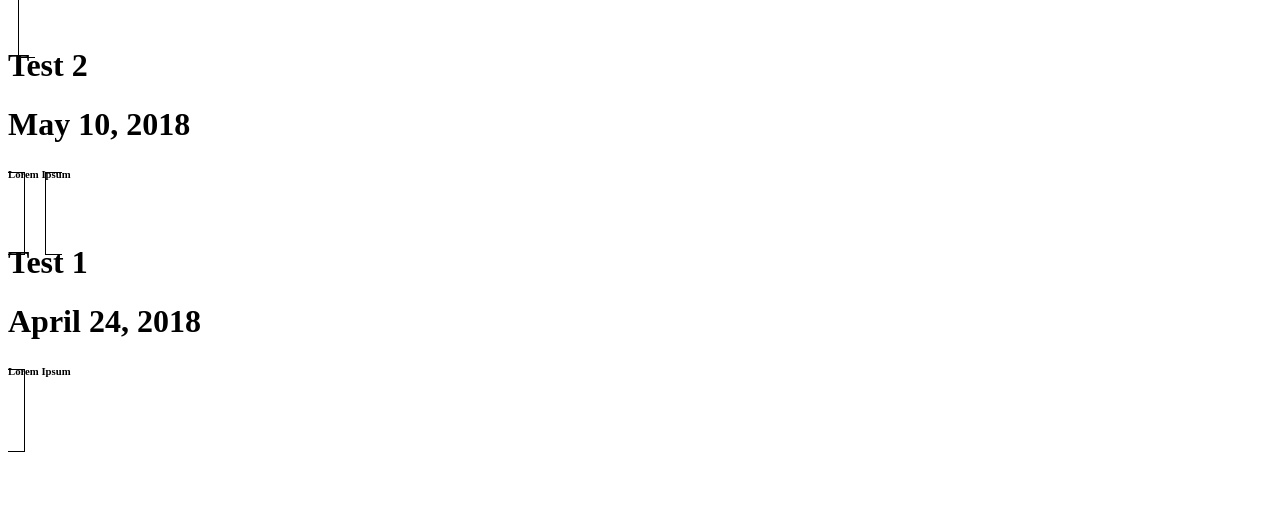
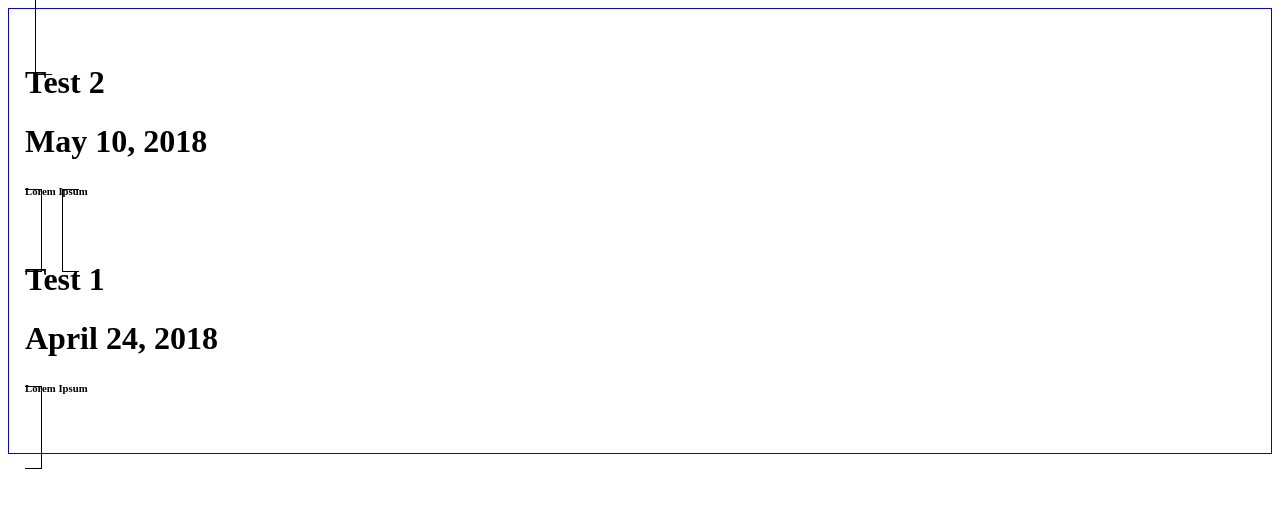
Before and after one commit to bmanalac/netlify_blog, a Gatsby site: page /posts in a window 1280 px wide. Built offline with nearby package versions, Linux system fonts and the light colour scheme; Gatsby itself is replaced by a stand-in of ours.

Commit message:
eslint config

```diff
--- a/src/layouts/index.js
+++ b/src/layouts/index.js
@@ -36,7 +36,7 @@ const Layout = ({ children, data }) => (
 )
 
 Layout.propTypes = {
-  children: PropTypes.func.isRequired,
+  children: PropTypes.func,
 }
 
 export default Layout
--- a/src/pages/posts/2018-04-24-post1/index.md
+++ b/src/pages/posts/2018-04-24-post1/index.md
@@ -1,5 +1,5 @@
 ---
-path: /2018-04-24-post1
+path: /post-1
 templateKey: blogTemplate
 title: Test 1
 tags: test
--- a/src/pages/posts/2018-05-10-post2/index.md
+++ b/src/pages/posts/2018-05-10-post2/index.md
@@ -1,5 +1,5 @@
 ---
-path: /2018-05-10-post2
+path: /post-2
 templateKey: blogTemplate
 title: Test 2
 tags: test
--- a/src/pages/posts/index.js
+++ b/src/pages/posts/index.js
@@ -2,6 +2,11 @@ import React from 'react'
 import Link from 'gatsby-link'
 import PropTypes from 'prop-types'
 import styled from 'styled-components'
+
+const PostContainer = styled.div`
+  border: 1px solid blue;
+  padding: 1rem;
+`
 
 const PostLink = styled(Link)`
   border: 1px solid black;
@@ -13,10 +18,12 @@ const PostLink = styled(Link)`
 
 const PostPage = (data) => {
   const postsData = data.data.allMarkdownRemark.edges
+
   return (
-    <div>
+    <PostContainer id="post-container">
       {postsData.map((post) => {
         const { id, frontmatter } = post.node
+
         return (
           <PostLink key={id} to={frontmatter.path}>
             <h1>{frontmatter.title}</h1>
@@ -25,12 +32,12 @@ const PostPage = (data) => {
           </PostLink>
         )
       })}
-    </div>
+    </PostContainer>
   )
 }
 
 PostPage.defaultProps = {
-  query: PropTypes.object,
+  data: PropTypes.object,
 }
 
 export default PostPage
--- a/src/templates/blogTemplate.js
+++ b/src/templates/blogTemplate.js
@@ -11,9 +11,7 @@ const BlogPost = styled.div`
   border: 1px solid #000;
 `
 
-export default function Template({
-  data,
-}) {
+export default function Template({ data }) {
   const { markdownRemark } = data // data.markdownRemark holds our post data
   const { frontmatter, html } = markdownRemark
 
```
Also changed, not shown: src/components/header.js (+8 -3 lines).
